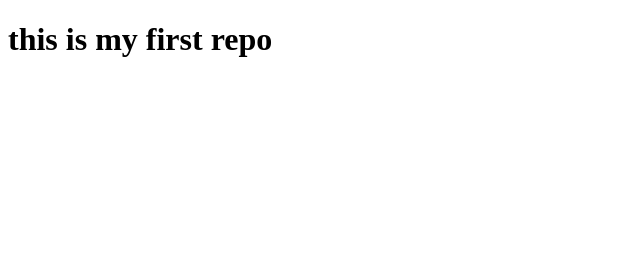
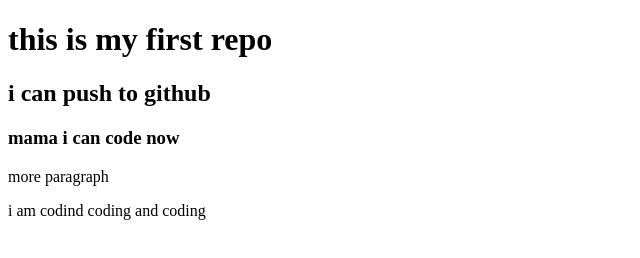
Before and after one commit to sadmanalam142/my-first-repo, a plain HTML site: page index.html in a window 1280 px wide. Shown: the whole page, without its empty margins (0-640 px from the left). Drawn offline with Linux system fonts and the light colour scheme.

Commit message:
added text

```diff
--- a/index.html
+++ b/index.html
@@ -8,5 +8,9 @@
 </head>
 <body>
     <h1>this is my first repo</h1>
+    <h2>i can push to github</h2>
+    <h3>mama i can code now</h3>
+    <p>more paragraph</p>
+    <p>i am codind coding and coding</p>
 </body>
 </html>
```
